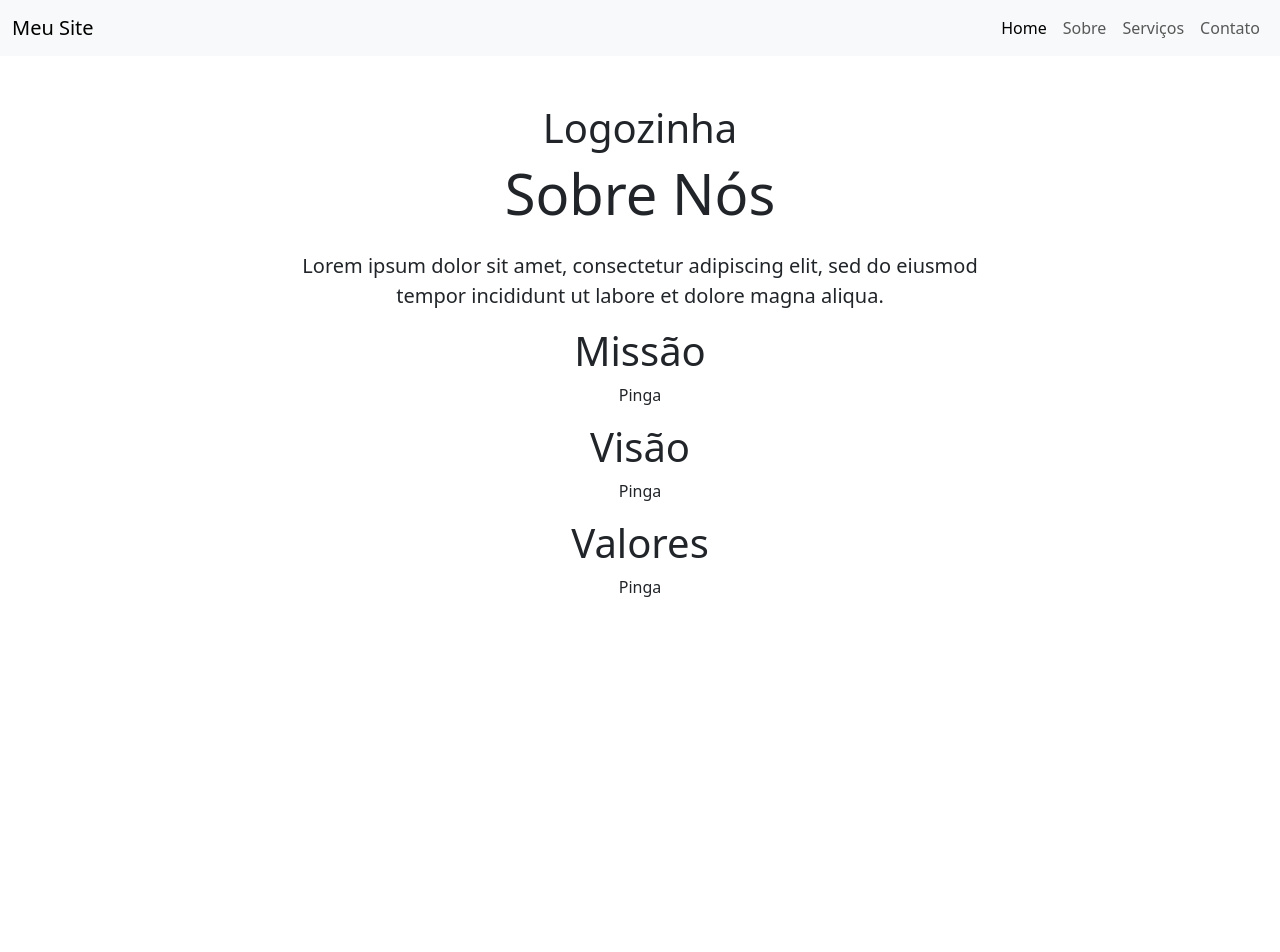
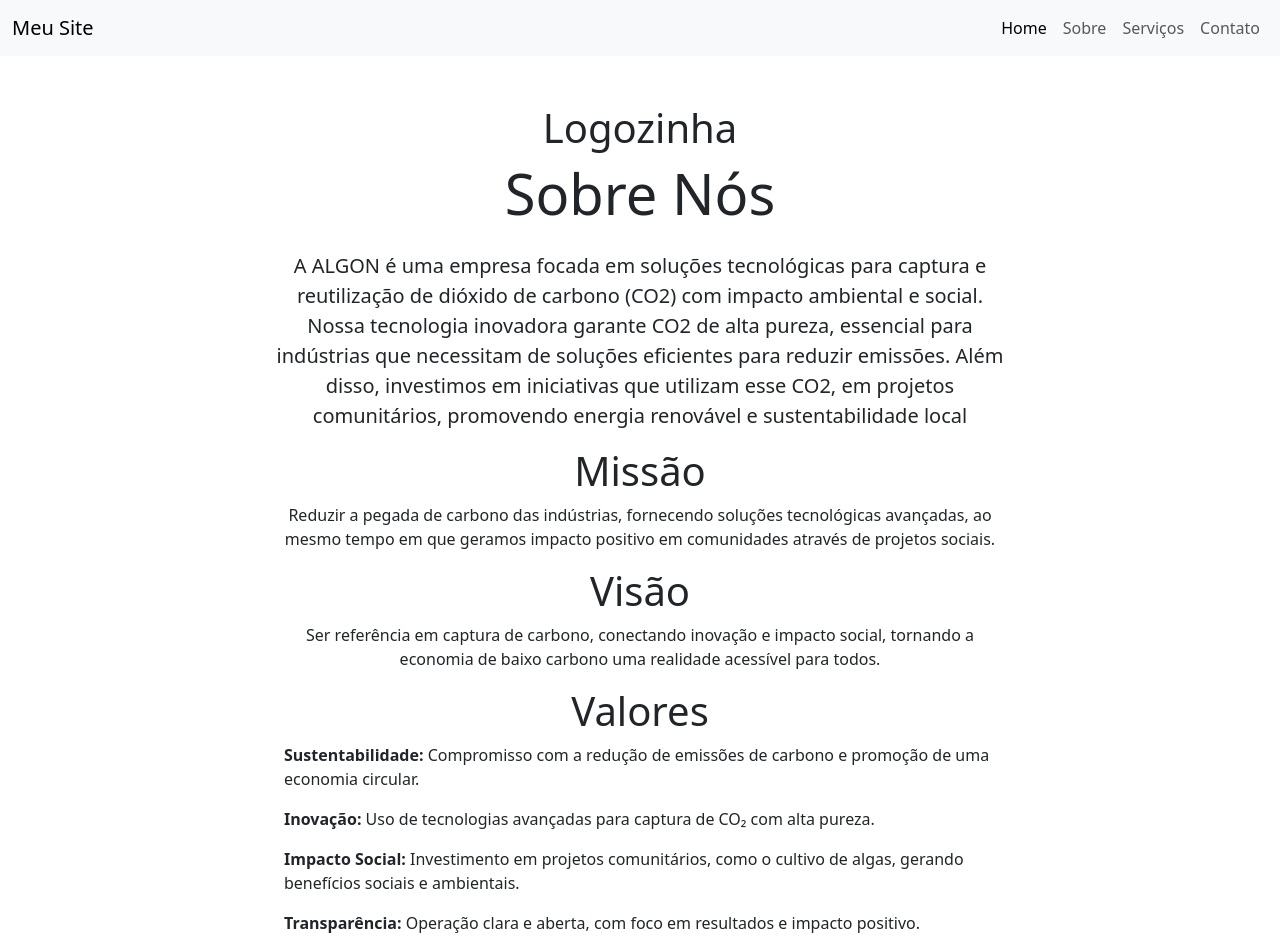
Before and after one commit to Lleusxam/algonbr, a React (Create React App) app: page /about in a window 1280 px wide. Shown: the top 952 px of the page. Before the commit the page ends 800 px from the top, so only its background shows below. Built offline with nearby package versions, Linux system fonts and the light colour scheme.

Commit message:
Adição dos textos-base

```diff
--- /dev/null
+++ b/src/About.css
@@ -0,0 +1,3 @@
+.text-left {
+    text-align: left; /* Alinha o texto à esquerda */
+  }
--- a/src/About.js
+++ b/src/About.js
@@ -19,16 +19,25 @@
             <h1 className="display-4">Sobre Nós</h1>
             {/* Description */}
             <p className="lead mt-4">
-            Lorem ipsum dolor sit amet, consectetur adipiscing elit,
-            sed do eiusmod tempor incididunt ut labore et dolore magna aliqua.
+            A ALGON é uma empresa focada em soluções tecnológicas para captura e reutilização de dióxido de carbono (CO2) com impacto ambiental e social. Nossa tecnologia inovadora garante CO2 de alta pureza, essencial para indústrias que necessitam de soluções eficientes para reduzir emissões. Além disso, investimos em iniciativas que utilizam esse CO2, em projetos comunitários, promovendo energia renovável e sustentabilidade local
             </p>
             <p>
              <h1>Missão</h1>
-             <p>Pinga</p>
+             <p>Reduzir a pegada de carbono das indústrias, fornecendo soluções tecnológicas avançadas, ao mesmo tempo em que geramos impacto positivo em comunidades através de projetos sociais.
+             </p>
              <h1>Visão</h1>
-             <p>Pinga</p>
-             <h1>Valores</h1>
-             <p>Pinga</p>
+             <p>Ser referência em captura de carbono, conectando inovação e impacto social, tornando a economia de baixo carbono uma realidade acessível para todos.</p>
+             <div class="container">
+            <h1>Valores</h1>
+                <div class="text-start">
+                    <p><b>Sustentabilidade:</b> Compromisso com a redução de emissões de carbono e promoção de uma economia circular.</p>
+                    <p><b>Inovação:</b> Uso de tecnologias avançadas para captura de CO₂ com alta pureza.</p>
+                    <p><b>Impacto Social:</b> Investimento em projetos comunitários, como o cultivo de algas, gerando benefícios sociais e ambientais.</p>
+                    <p><b>Transparência:</b> Operação clara e aberta, com foco em resultados e impacto positivo.</p>
+                    <p><b>Responsabilidade Social:</b> Alinhamos lucro e propósito, criando valor para indústrias e comunidades.</p>
+                </div>
+            </div>
+
 
             </p>
           </div>
--- a/src/Home.js
+++ b/src/Home.js
@@ -10,7 +10,7 @@
         <div className="hero">
           {/* Large Image */}
           <img
-            src="https://criticalhits.com.br/wp-content/uploads/2018/10/goku-ssj3-1060124-1280x0.jpg"
+            src="https://placehold.co/1920x600"
             className="img-fluid w-100"
             alt="Banner"
           />
@@ -23,7 +23,7 @@
           <div className="col-md-8 text-center">
             <h1 className="display-4">Bem-vindo ao Algon!</h1>
             <p className="lead">
-                Aqui será colocado o texto de apresentação do site.
+            Na ALGON, transformamos o desafio das emissões de CO2 em oportunidades. Usamos tecnologias de ponta para capturar dióxido de carbono com pureza de 99,9%, ajudando indústrias a reduzir sua pegada de carbono e gerar valor econômico. Além disso, nossos projetos sociais promovem o uso de CO2 capturado em comunidades carentes, impulsionando o desenvolvimento sustentável e social.
             </p>
           </div>
         </div>
```
